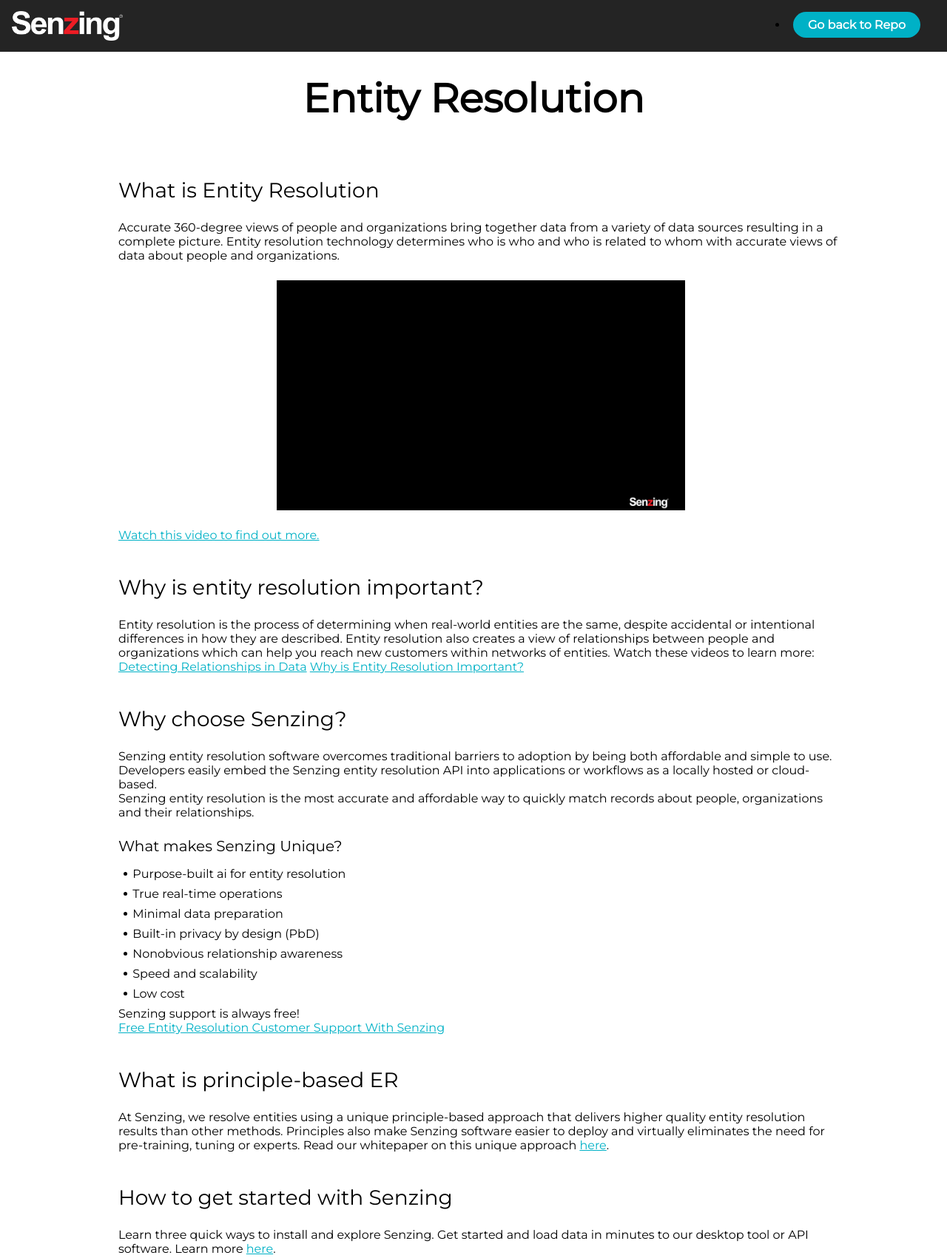
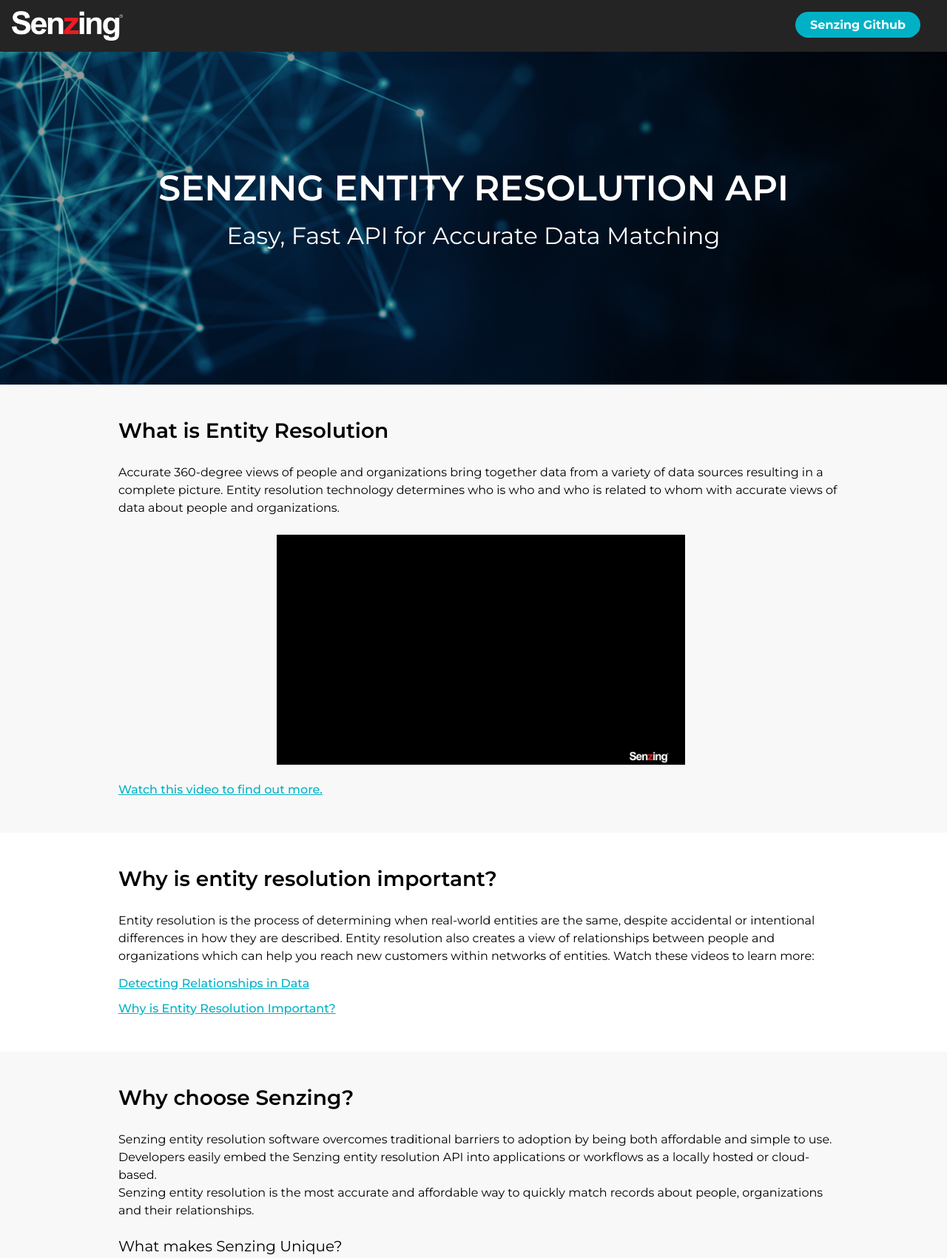
Before and after one commit to ceilidhAM/sztest, a plain HTML site: page index.html in a window 1280 px wide. Shown: the top 1701 px of the page at 74% size. Drawn offline with Linux system fonts and the light colour scheme.

Commit message:
hero update

```diff
--- a/index.html
+++ b/index.html
@@ -7,7 +7,6 @@
     <title>Senzing</title>
     <link rel="stylesheet" href="./styles.css">
 </head>
-<body>
 <nav>
     <img src="./assets/sz_logo.png" class="main__logo" alt="sz-logo">
     <ul class="nav__link--list">
@@ -15,33 +14,48 @@
             <a href="" class="
             nav__link--anchor
             nav__link--anchor-primary
-                ">Go back to Repo</a>
+            ">Senzing Github</a>
         </li>
     </ul>
 </nav>
-    <main>
-        <section id="header">
-            <div class="row">
-                  <h1>Entity Resolution</h1>
+<body>
+    <section class="hero">
+        <div class="hero-content">
+           <h1 class="hero-title">
+                SENZING ENTITY RESOLUTION API
+           </h1>
+           <h2 class="hero-subtitle">
+            Easy, Fast API for Accurate Data Matching
+           </h2>
         </div>
     </section>
+    <main>
         <section id="about__er">
+            <div class="container">
             <div class="about__er--what">
             <h2>What is Entity Resolution</h2>
             <p>Accurate 360-degree views of people and organizations bring together data from a variety of data sources resulting in a complete picture. Entity resolution technology determines who is who and who is related to whom with accurate views of data about people and organizations.</p>
                 <img src="./assets/what-is-er.gif" class="what__er--gif">
             <a href="https://senzing.com/what-is-entity-resolution/" class="section__link--color" target="_blank">Watch this video to find out more.</a>
             </div>
+        </div>
         </section>
         <section id="why__er">
+            <div class="container">
             <div class="about__er--why">
             <h2>Why is entity resolution important?</h2>
             <p>Entity resolution is the process of determining when real-world entities are the same, despite accidental or intentional differences in how they are described. Entity resolution also creates a view of relationships between people and organizations which can help you reach new customers within networks of entities. Watch these videos to learn more:</p>
+            <div class="why__er--links">
             <a href="https://senzing.com/detecting-relationships-in-data-using-entity-resolution/" class="section__link--color" target="_blank">Detecting Relationships in Data</a>
+            </div>
+            <div class="why__er--link">
             <a href="https://senzing.com/why-is-entity-resolution-important/" class="section__link--color" target="_blank">Why is Entity Resolution Important?</a>
+        </div>
+        </div>
         </div>
         </section>
         <section id="why__sz">
+            <div class="container">
             <div class="about__er--whysz">
                 <div>
             <h2>Why choose Senzing?</h2>
@@ -63,37 +77,42 @@
             <p>Senzing support is always free!</p>
             <a href="https://senzing.com/free-senzing-entity-resolution-customer-support/" class="section__link--color" target="_blank">Free Entity Resolution Customer Support With Senzing</a>
             </div>
+        </div>
         </section>
         <section id="principle__er">
+            <div class="container">
             <div class="about__er--principle">
             <h2>What is principle-based ER</h2>
             <p>At Senzing, we resolve entities using a unique principle-based approach that delivers higher quality entity resolution results than other methods. Principles also make Senzing software easier to deploy and virtually eliminates the need for pre-training, tuning or experts. Read our whitepaper on this unique approach <a href="https://senzing.com/wp-content/uploads/Principle-Based-Entity-Resolution-092519.pdf" class="section__link--color" target="_blank">here</a>.</p>
             </div>
+        </div>
         </section>
         <section id="get__started">
+            <div class="container">
             <div class="about__er--started">
             <h2>How to get started with Senzing</h2>
             <p>Learn three quick ways to install and explore Senzing. Get started and load data in minutes to our desktop tool or API software. Learn more <a href="https://senzing.com/explore-senzing-entity-resolution/" class="section__link--color" target="_blank">here</a>.</p>
             </div>
+        </div>
         </section>
         <section id="easy__sz">
+            <div class="container">
             <div class="about__er--easy">
             <h2>See how easy Senzing can be</h2>
             <p>Entity resolution often takes too long. At Senzing, we’ve focused on making entity resolution software fast and easy. Deploying and managing entity resolution systems doesn’t have to take so long! Watch our In One Breath series and see how simple Senzing entity resolution really is, <a href="https://senzing.com/entity-resolution-in-one-breath/" class="section__link--color" target="_blank">Senzing Entity Resolution: In One Breath</a>.</p>
         </div>
+        </div>
         </section>
     </main>
     <footer>
-        <div class="footer__nav--link">
-        <ul class="footer__nav--links">
-            <li><a href="#about__er">About entity resolution</a></li>
-            <li><a href="#why__er">Why you need entity resolution</a></li>
-            <li><a href="#why__sz">Why choose Senzing</a></li>
-            <li><a href="#principle__er">Learn about our approach</a></li>
-            <li><a href="#get__started">Get started with Senzing</a></li>
-            <li><a href="#easy__sz">Learn how easy Senzing is</a></li>
-            <li><a href="https://senzing.com/" target="_blank">Visit our website</a></li>
-        </ul>
+        <div class="container">
+      <div class="footer__links">
+        <p>Privacy Policy</p>
+        <p>Website</p>
+      </div>
+       <div class=footer__cr>
+       <p>SENZING®, SMARTER ENTITY RESOLUTION® and SZ® are registered trademarks of Senzing, Inc. and may not be used without prior written permission. SENZING INSIDE™ is a trademark of Senzing, Inc. and may also not be used without prior written permission.</p>
+    </div>
     </div>
     </footer>
 </body>
--- a/styles.css
+++ b/styles.css
@@ -1,5 +1,4 @@
-@import url('https://fonts.googleapis.com/css2?family=Lato:ital,wght@0,400;0,700;1,300&family=Montserrat:ital,wght@0,300;0,400;1,600&family=Roboto:wght@300;400;500;700&display=swap');
-
+@import url('https://fonts.googleapis.com/css2?family=Lato:ital,wght@0,400;0,700;1,300&family=Montserrat:wght@100;300;400;500;600;700;800&family=Roboto:wght@300;400;500;700&display=swap');
 * {
     color: #000;
     font-family: 'Montserrat', sans-serif;
@@ -7,6 +6,65 @@
     margin: 0;
     box-sizing: border-box;
 }
+
+body {
+    margin: 0;
+    padding: 0;
+ }
+
+.row {
+    align-items: center;
+    display: flex;
+    flex-direction: column-reverse;
+    justify-content: center;
+}
+
+h1 {
+    font-size: 54px;
+    font-weight: 900;
+    margin-bottom: 36px;
+}
+
+h2 {
+    font-size: 28px;
+    font-weight: 600;
+    margin-bottom: 28px;
+}
+
+h3 {
+    font-size: 20px;
+    font-weight: 400;
+    margin-bottom: 16px;
+    margin-top: 24px;
+}
+
+.section__link--color {
+    color: #00b1c6;
+    font-weight: 500;
+}
+
+ul {
+    margin: 0;
+}
+
+li {
+    text-indent: -0.3em;
+    margin: 0.33em 0.5em 0.5em 1.5em;
+}
+
+p {
+    line-height: 1.5;
+}
+
+.container {
+    padding: 25px 0;
+}
+
+section:nth-child(odd) {
+    background-color: #f3f3f38b;
+}
+
+/* NAV BAR */
 
 nav {
     height: 70px;
@@ -19,6 +77,7 @@ nav {
 
 .nav__link--list {
     display: flex;
+    list-style: none;
 }
 
 .nav__link--anchor {
@@ -45,55 +104,46 @@ nav {
     max-width: 150px;
 }
 
-.header__description {
-    height: 250px;
-    margin-bottom: 24px;
-    display: flex;
-    align-items: center;
-    justify-content: center;
-    background-color: #ffffff;
-    flex-direction: column;
-}
-
-.row {
-    align-items: center;
+.hero {
+    position: relative;
+    width: 100vw;
+    height: 450px;
     display: flex;
     justify-content: center;
-    height: 150px;
-}
+    align-items: center;
+ }
+ .hero::before {
+    content: "";
+    position: absolute;
+    top: 0;
+    left: 0;
+    width: 100%;
+    height: 100%;
+    background: url(assets/sz_bg.jpg);
+    background-repeat: no-repeat;
+    background-size: cover;
+    background-position: center center;
+    filter: brightness(60%);
+ }
+ .hero-content {
+    position: relative;
+    color: white;
+    text-align: center;
+    margin: 0.625rem;
+ }
+ .hero-title {
+    font-size: 3rem;
+    font-weight: 600;
+    margin-bottom: 0;
+    color: #ffffff;
+ }
+ .hero-subtitle {
+    font-size: 2rem;
+    font-weight: 400;
+    margin-top: 1rem;
+    color: #ffffff;
+ }
 
-h1 {
-    font-size: 54px;
-    font-weight: 700;
-    margin-bottom: 24px;
-}
-
-h2 {
-    font-size: 28px;
-    font-weight: 500;
-    margin-bottom: 24px;
-}
-
-h3 {
-    font-size: 20px;
-    font-weight: 400;
-    margin-bottom: 16px;
-    margin-top: 24px;
-}
-
-.section__link--color {
-    color: #00b1c6;
-    font-weight: 500;
-}
-
-ul {
-    margin: 0;
-}
-
-li {
-    text-indent: -0.3em;
-    margin: 0.33em 0.5em 0.5em 1.5em;
-}
 
 /*
 MAIN
@@ -116,28 +166,37 @@ MAIN
     align-items:center;
 }
 
+.why__er--links {
+    display: flex;
+    flex-direction: column;
+    justify-content: space-around;
+    padding-top: 15px;
+}
+
+.why__er--link {
+    display: flex;
+    flex-direction: column;
+    justify-content: space-around;
+    padding-top: 15px;
+}
+
 /*
 FOOTER
 */
 
 footer {
     height: auto;
-    display: flex;
-    justify-content: space-between;
-    align-items: center;
     padding: 16px;
-    background-color: lightgray;
+    background-color: #242424;
 }
 
-.footer__nav--link {
+.footer__links {
+    margin: 0 auto;
     display: flex;
+    flex-direction: row;
     align-content: center;
 }
 
-.footer__nav--links {
-    margin: 0 12px;
-    color: #000;
-    text-decoration: none;
-    font-weight: 700;
-    list-style: none;
+.footer__cr {
+    color: #ffffff;
 }
```
Lines whose indentation alone changed are shown as unchanged.
